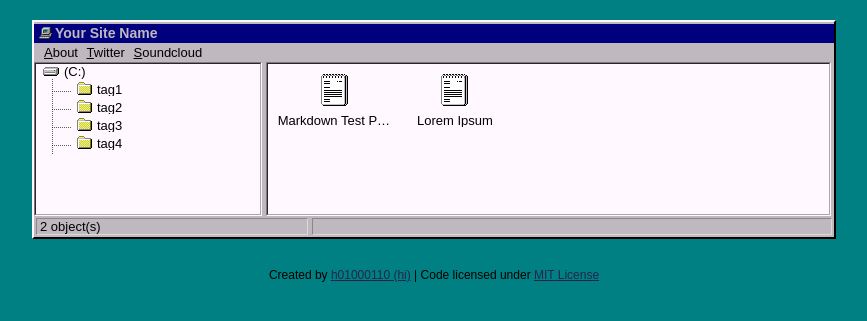
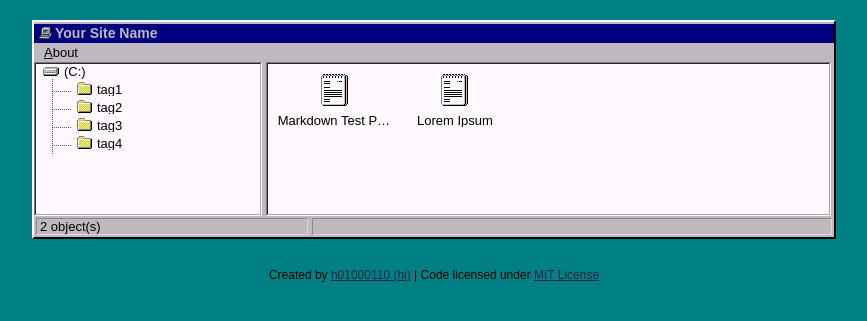
Before and after one commit to scattered-gonk/scattered-gonk.github.io, a Jekyll site: the page built from index.html, in a window 1280 px wide. Shown: the top 321 px of the page, without its empty margins (206-1073 px from the left). Built offline with Jekyll 4.4.1, drawn with Linux system fonts in a browser that asks for light colours.

Commit message:
Updated files

```diff
--- a/_includes/topbar.html
+++ b/_includes/topbar.html
@@ -1,5 +1,3 @@
 <ul class="topbar">
 	<a href="/me"><li><u>A</u>bout</li></a>
-	<a href="http://twitter.com/h01000110" target="_blank"><li><u>T</u>witter</li></a>
-	<a href="http://soundcloud.com/h01000110" target="_blank"><li><u>S</u>oundcloud</li></a>
 </ul>
```
